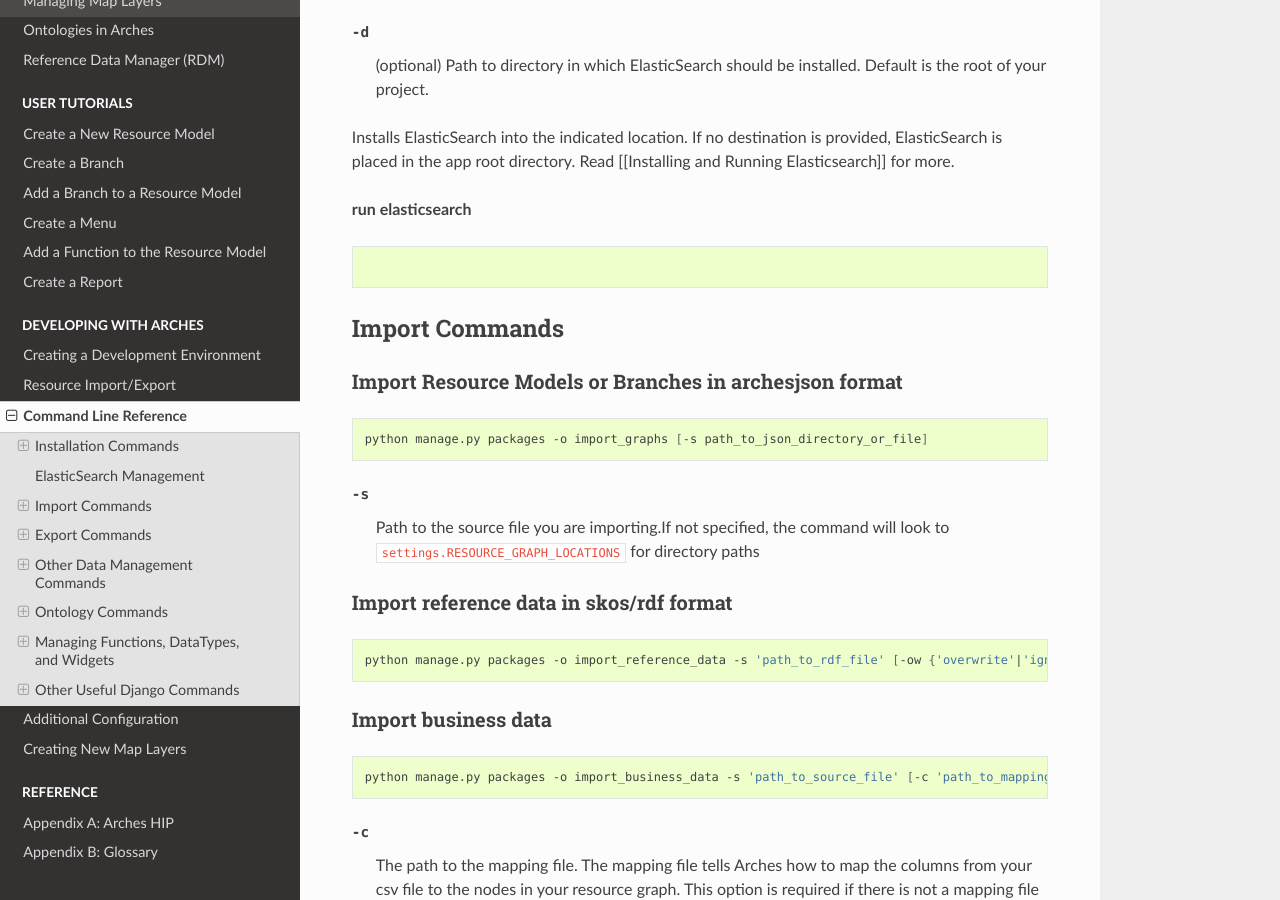
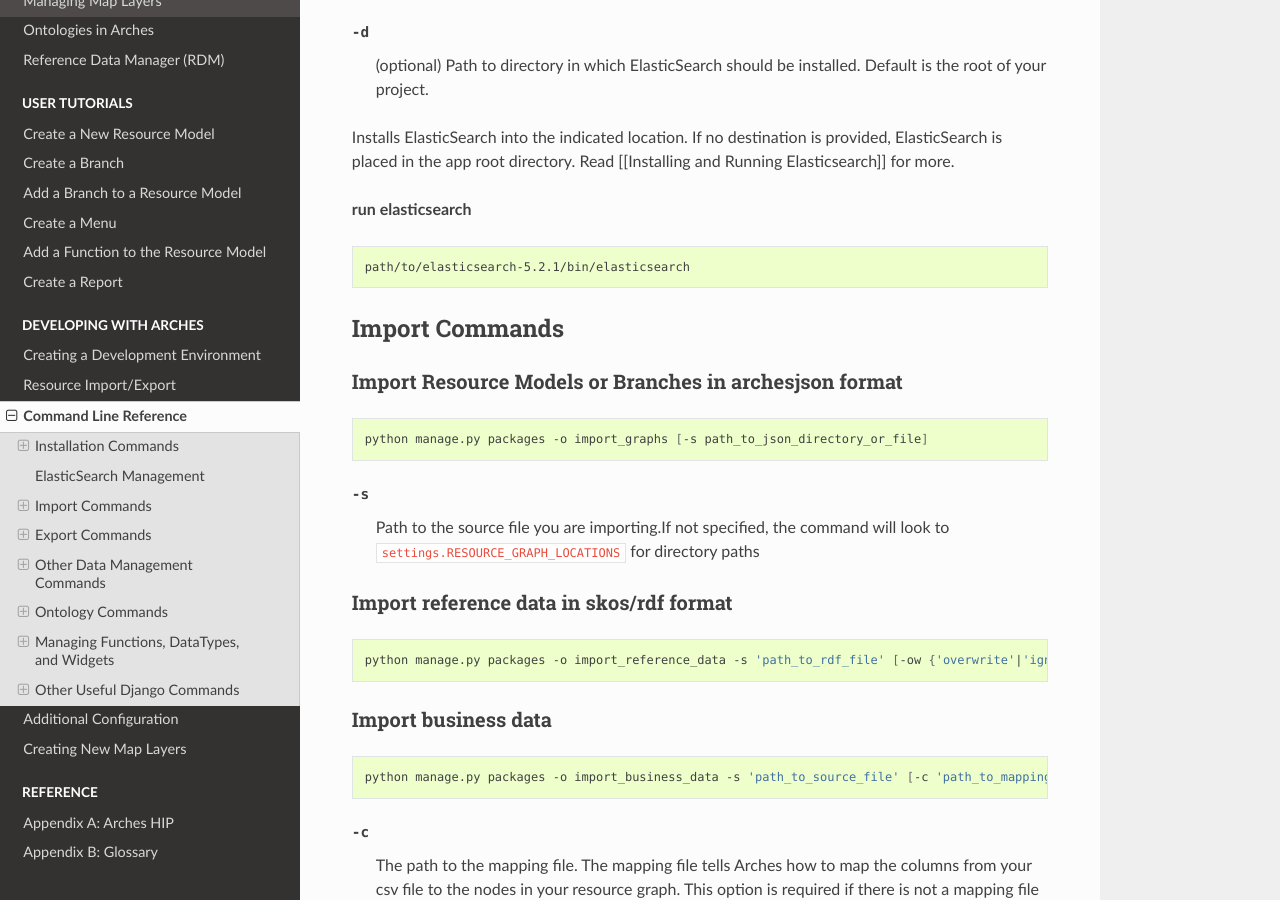
Before and after one commit to archesproject/arches-docs, a Sphinx documentation site: the page built from docs/command-line-reference.txt, in a window 1280 px wide and 900 px high, scrolled down 1980 px. Built offline with Sphinx 7.4.7 and the Read the Docs theme 2.0.0, drawn with Linux system fonts in a browser that asks for light colours.

Commit message:
Added command to run elasticsearch to command-line-reference.txt

```diff
--- a/docs/command-line-reference.txt
+++ b/docs/command-line-reference.txt
@@ -74,7 +74,7 @@ Installs ElasticSearch into the indicated location. If no destination is provide
 
 .. code-block:: bash
 
-
+   path/to/elasticsearch-5.2.1/bin/elasticsearch
 
 Import Commands
 ===============
```
